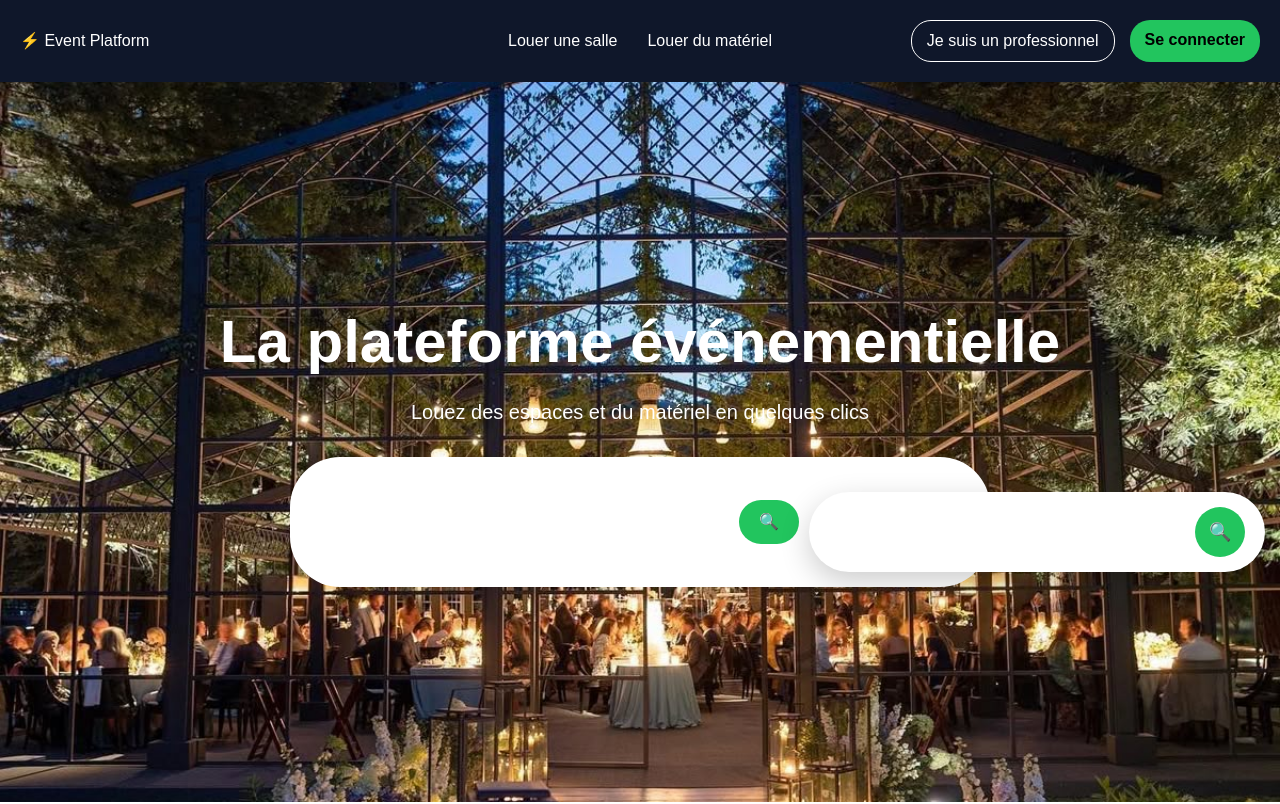
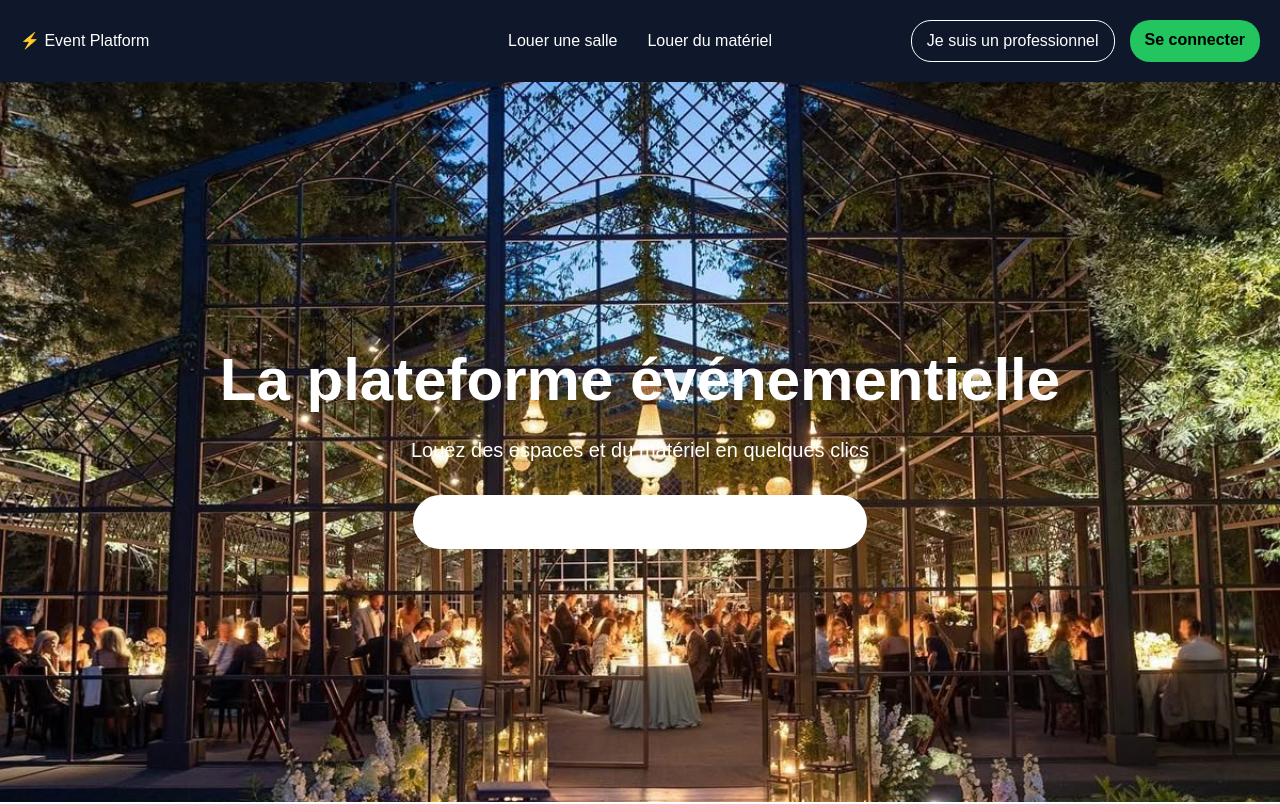
Before and after one commit to sara16g/event-platform, a Next.js app: page / in a window 1280 px wide. Shown: the top 804 px of the page. Built offline with nearby package versions, Linux system fonts and the light colour scheme.

Commit message:
add search bar

```diff
--- a/app/page.tsx
+++ b/app/page.tsx
@@ -60,7 +60,7 @@ export default function Home() {
             }}
           />
 
-           <button
+           { /*<button
             style={{
               background: "#22c55e",
               border: "none",
@@ -72,7 +72,7 @@ export default function Home() {
           >
             🔍
           </button>
-          <SearchBar />
+          */ }
         </div>
       </section>
 
```
